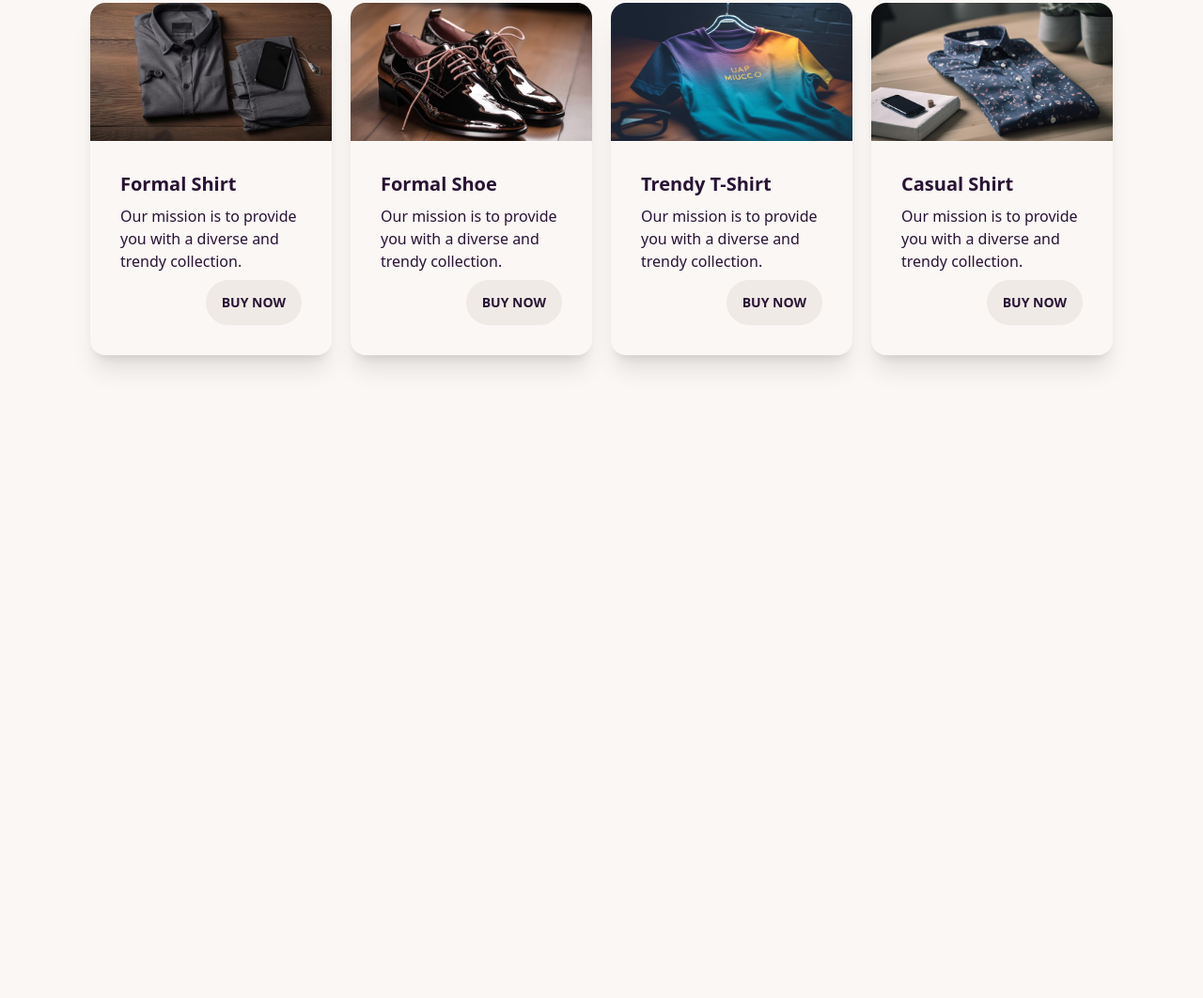
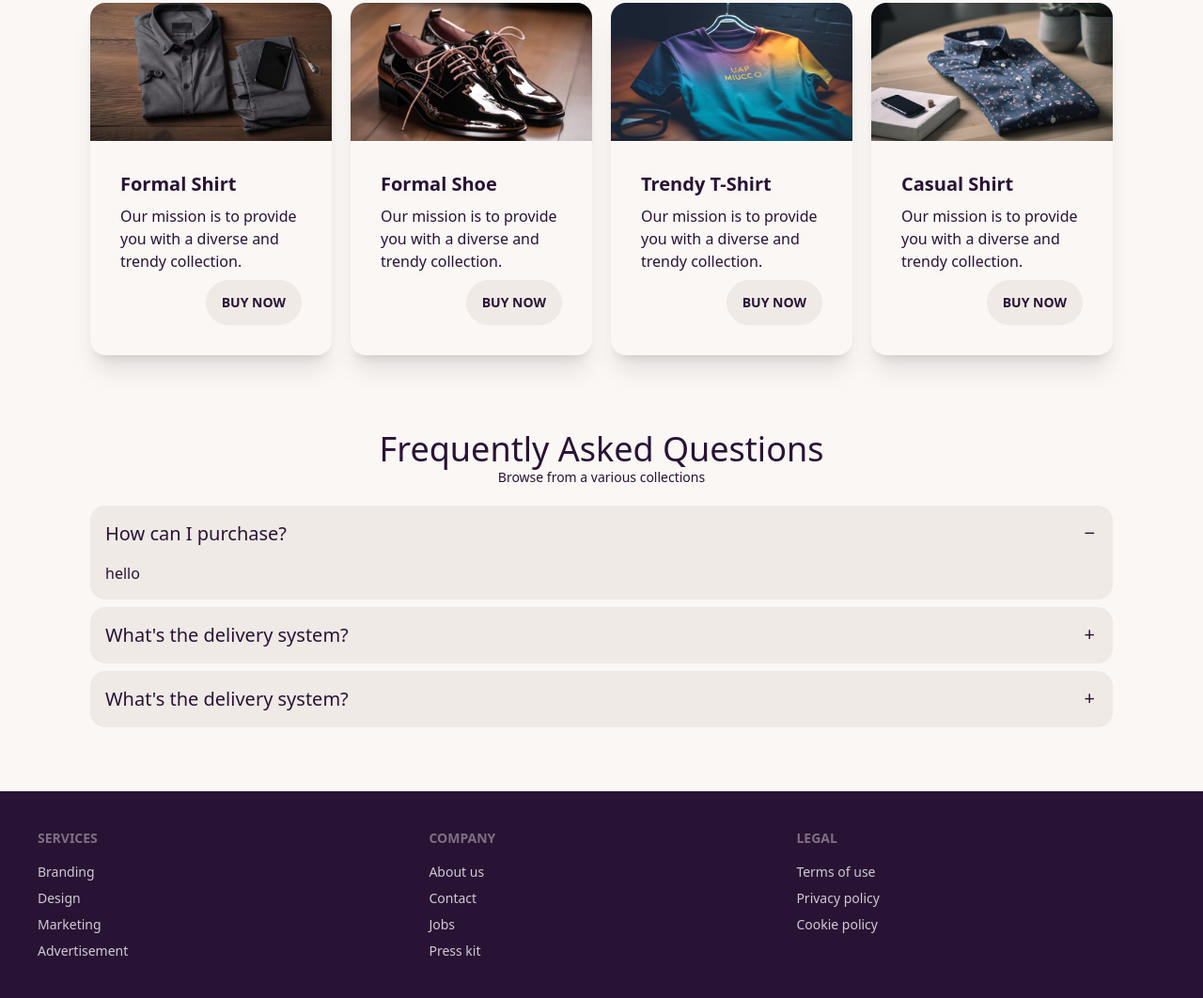
Before and after one commit to abusufian745/daisy-man, a plain HTML site: page index.html in a window 1280 px wide. Shown: the part 1778-2840 px from the top of the page at 94% size. Before the commit the page ends 2216 px from the top, so only its background shows below. Drawn offline with nearby package versions, Linux system fonts and the light colour scheme.

Commit message:
added footer section

```diff
--- a/index.html
+++ b/index.html
@@ -112,7 +112,8 @@
                     <figure><img src="./images/shoes.avif" alt="Shoes" /></figure>
                     <div class="card-body">
                         <h2 class="card-title">Shoes!</h2>
-                        <p>At DaisyMan, we believe that style is a reflection of your unique personality and our mission is to provide you with a diverse and trendy collection.</p>
+                        <p>At DaisyMan, we believe that style is a reflection of your unique personality and our mission
+                            is to provide you with a diverse and trendy collection.</p>
                         <div class="card-actions justify-end">
                             <button class="btn">Buy Now</button>
                         </div>
@@ -123,7 +124,8 @@
                     <figure><img src="./images/hoodies.avif" alt="Shoes" /></figure>
                     <div class="card-body">
                         <h2 class="card-title">Clothes!</h2>
-                        <p>At DaisyMan, we believe that style is a reflection of your unique personality and our mission is to provide you with a diverse and trendy collection.</p>
+                        <p>At DaisyMan, we believe that style is a reflection of your unique personality and our mission
+                            is to provide you with a diverse and trendy collection.</p>
                         <div class="card-actions justify-end">
                             <button class="btn">Buy Now</button>
                         </div>
@@ -134,7 +136,8 @@
                     <figure><img src="./images/perfume.avif" alt="Shoes" /></figure>
                     <div class="card-body">
                         <h2 class="card-title">Perfumes!</h2>
-                        <p>At DaisyMan, we believe that style is a reflection of your unique personality and our mission is to provide you with a diverse and trendy collection.</p>
+                        <p>At DaisyMan, we believe that style is a reflection of your unique personality and our mission
+                            is to provide you with a diverse and trendy collection.</p>
                         <div class="card-actions justify-end">
                             <button class="btn">Buy Now</button>
                         </div>
@@ -153,7 +156,8 @@
                 <div class="flex-1">
                     <div>
                         <h1 class="text-2xl md:text-4xl mb-2">Easy Purchase</h1>
-                        <p>we believe that style is a reflection of your unique personality and our mission is to provide you with a diverse and trendy collection.</p>
+                        <p>we believe that style is a reflection of your unique personality and our mission is to
+                            provide you with a diverse and trendy collection.</p>
                         <p>Our mission is to provide you with a diverse and trendy collection.</p>
                     </div>
                 </div>
@@ -175,7 +179,9 @@
 
                 <!-- card-1 -->
                 <div class="card bg-base-100 shadow-xl">
-                    <figure><img src="./images/elegant-businessman-attire-hangs-modern-closet-generated-by-ai_188544-15312.avif" alt="Shoes" /></figure>
+                    <figure><img
+                            src="./images/elegant-businessman-attire-hangs-modern-closet-generated-by-ai_188544-15312.avif"
+                            alt="Shoes" /></figure>
                     <div class="card-body">
                         <h2 class="card-title">Formal Shirt</h2>
                         <p>Our mission is to provide you with a diverse and trendy collection.</p>
@@ -186,7 +192,9 @@
                 </div>
                 <!-- card-2 -->
                 <div class="card bg-base-100 shadow-xl">
-                    <figure><img src="./images/shiny-black-leather-shoes-exude-modern-luxury-generated-by-ai_188544-36154.avif" alt="Shoes" /></figure>
+                    <figure><img
+                            src="./images/shiny-black-leather-shoes-exude-modern-luxury-generated-by-ai_188544-36154.avif"
+                            alt="Shoes" /></figure>
                     <div class="card-body">
                         <h2 class="card-title">Formal Shoe</h2>
                         <p>Our mission is to provide you with a diverse and trendy collection.</p>
@@ -197,7 +205,8 @@
                 </div>
                 <!-- card-3 -->
                 <div class="card bg-base-100 shadow-xl">
-                    <figure><img src="./images/blue-yellow-t-shirt-wooden-hanger-generated-by-ai_188544-42185.avif" alt="Shoes" /></figure>
+                    <figure><img src="./images/blue-yellow-t-shirt-wooden-hanger-generated-by-ai_188544-42185.avif"
+                            alt="Shoes" /></figure>
                     <div class="card-body">
                         <h2 class="card-title">Trendy T-Shirt</h2>
                         <p>Our mission is to provide you with a diverse and trendy collection.</p>
@@ -208,7 +217,9 @@
                 </div>
                 <!-- card-4 -->
                 <div class="card bg-base-100 shadow-xl">
-                    <figure><img src="./images/elegant-businessman-shirt-wooden-desk-stack-generated-by-ai_188544-34678.avif" alt="Shoes" /></figure>
+                    <figure><img
+                            src="./images/elegant-businessman-shirt-wooden-desk-stack-generated-by-ai_188544-34678.avif"
+                            alt="Shoes" /></figure>
                     <div class="card-body">
                         <h2 class="card-title">Casual Shirt</h2>
                         <p>Our mission is to provide you with a diverse and trendy collection.</p>
@@ -220,8 +231,78 @@
             </div>
         </section>
         <!-- products section end -->
+
+        <!-- FAQ section start -->
+
+        <section class="max-w-screen-xl mx-auto px-8 md:px-16 lg:px-24 py-5 my-10">
+            <div class="text-center pb-5">
+                <h1 class="text-2xl md:text-4xl">Frequently Asked Questions</h1>
+                <p class="text-sm">Browse from a various collections</p>
+            </div>
+
+            <div class="collapse collapse-plus bg-base-200 mb-2">
+                <input type="radio" name="my-accordion-3" checked="checked" />
+                <div class="collapse-title text-xl font-medium">
+
+                    How can I purchase?
+
+                </div>
+                <div class="collapse-content">
+                    <p>hello</p>
+                </div>
+            </div>
+            <div class="collapse collapse-plus bg-base-200 mb-2">
+                <input type="radio" name="my-accordion-3" />
+                <div class="collapse-title text-xl font-medium">
+
+                    What's the delivery system?
+
+                </div>
+                <div class="collapse-content">
+                    <p>hello</p>
+                </div>
+            </div>
+            <div class="collapse collapse-plus bg-base-200 mb-2">
+                <input type="radio" name="my-accordion-3" />
+                <div class="collapse-title text-xl font-medium">
+
+                    What's the delivery system?
+
+                </div>
+                <div class="collapse-content">
+                    <p>hello</p>
+                </div>
+            </div>
+        </section>
+         <!-- FAQ section end -->
     </main>
 
 </body>
 
+
+    <!-- footer section -->
+
+    <footer class="footer p-10 bg-neutral text-neutral-content">
+        <div>
+          <span class="footer-title">Services</span>
+          <a class="link link-hover">Branding</a>
+          <a class="link link-hover">Design</a>
+          <a class="link link-hover">Marketing</a>
+          <a class="link link-hover">Advertisement</a>
+        </div>
+        <div>
+          <span class="footer-title">Company</span>
+          <a class="link link-hover">About us</a>
+          <a class="link link-hover">Contact</a>
+          <a class="link link-hover">Jobs</a>
+          <a class="link link-hover">Press kit</a>
+        </div>
+        <div>
+          <span class="footer-title">Legal</span>
+          <a class="link link-hover">Terms of use</a>
+          <a class="link link-hover">Privacy policy</a>
+          <a class="link link-hover">Cookie policy</a>
+        </div>
+      </footer>
+
 </html>
```
Lines whose indentation alone changed are shown as unchanged.
